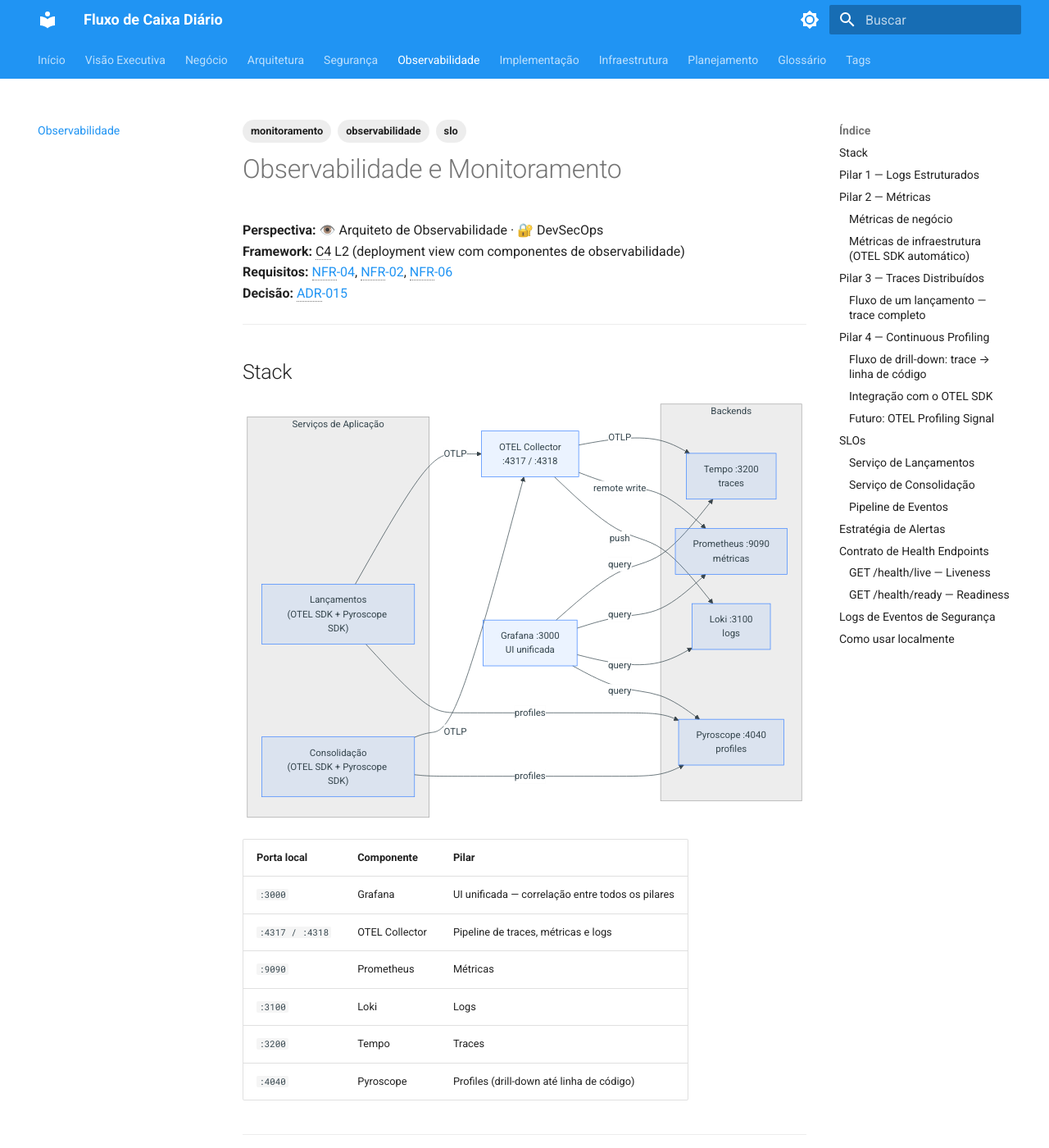
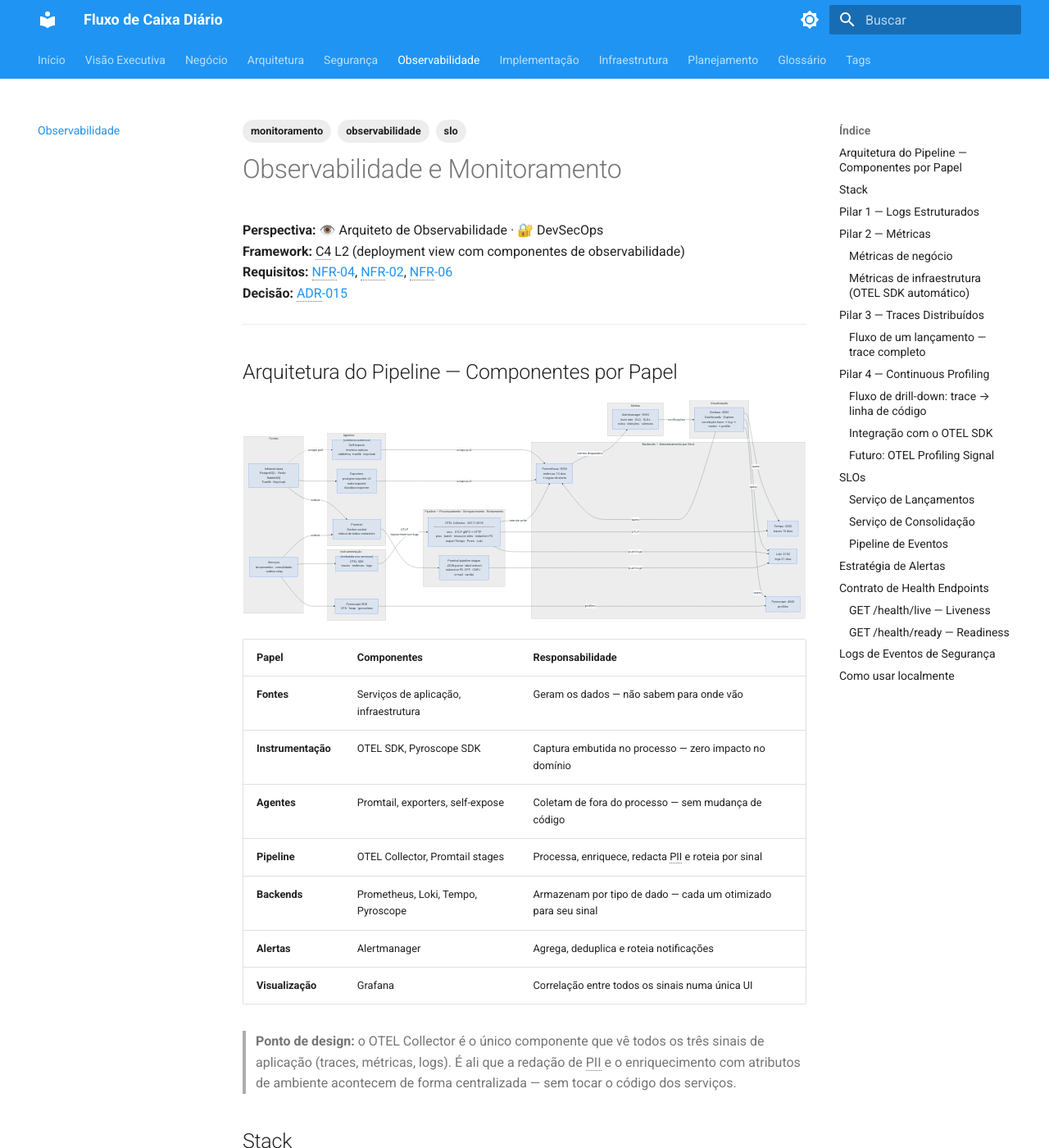
Before and after one commit to gsperim/account-engine-lab, an MkDocs documentation site: the page built from docs/observabilidade/index.md, in a window 1280 px wide and 1400 px high. Shown: the whole window at 82% size. Built offline with MkDocs 1.6.1 and Material for MkDocs 9.7.7, drawn with Linux system fonts in a browser that asks for light colours.

Commit message:
docs(obs): diagrama de arquitetura do pipeline classificado por papel
flowchart LR com subgraphs: Fontes → Instrumentação → Agentes →
Pipeline (processamento/enriquecimento/roteamento) → Backends →
Alertas → Visualização. Tabela de papéis e nota de design sobre
o Collector como ponto central de PII redaction.

Co-Authored-By: Claude Sonnet 4.6 <noreply@anthropic.com>

````diff
--- a/docs/observabilidade/index.md
+++ b/docs/observabilidade/index.md
@@ -14,35 +14,90 @@ tags:
 
 ---
 
-## Stack
+## Arquitetura do Pipeline — Componentes por Papel
 
 ```mermaid
 flowchart LR
-    subgraph Servicos["Serviços de Aplicação"]
-        LA["Lançamentos\n(OTEL SDK + Pyroscope SDK)"]
-        CO["Consolidação\n(OTEL SDK + Pyroscope SDK)"]
+    subgraph FONTES["Fontes"]
+        direction TB
+        SVC["Serviços\nlancamentos · consolidado\n· outbox-relay"]
+        INFRA["Infraestrutura\nPostgreSQL · Redis · RabbitMQ\nTraefik · Keycloak"]
     end
 
-    COL["OTEL Collector\n:4317 / :4318"]
-
-    subgraph Backends["Backends"]
-        TM["Tempo :3200\ntraces"]
-        PR["Prometheus :9090\nmétricas"]
-        LK["Loki :3100\nlogs"]
-        PY["Pyroscope :4040\nprofiles"]
+    subgraph INSTRUMENTACAO["Instrumentação\n(embutida nos serviços)"]
+        direction TB
+        OTEL_SDK["OTEL SDK\ntraces · métricas · logs"]
+        PYRO_SDK["Pyroscope SDK\nCPU · heap · goroutines"]
     end
 
-    GF["Grafana :3000\nUI unificada"]
+    subgraph AGENTES["Agentes\n(coletores externos)"]
+        direction TB
+        PROMTAIL["Promtail\nDocker socket\nstdout de todos containers"]
+        EXPORTERS["Exporters\npostgres-exporter ×2\nredis-exporter\nblackbox-exporter"]
+        SELF["Self-expose\n/metrics nativos\nrabbitmq · traefik · keycloak"]
+    end
 
-    LA -->|"OTLP"| COL
-    CO -->|"OTLP"| COL
-    LA -->|"profiles"| PY
-    CO -->|"profiles"| PY
-    COL -->|"OTLP"| TM
-    COL -->|"remote write"| PR
-    COL -->|"push"| LK
-    GF -->|"query"| TM & PR & LK & PY
+    subgraph PIPELINE["Pipeline — Processamento · Enriquecimento · Roteamento"]
+        direction TB
+        OTELCOL["OTEL Collector  :4317/:4318\n────────────────────────────\nrecv   OTLP gRPC + HTTP\nproc   batch · resource attrs · redaction PII\nexport Tempo · Prom · Loki"]
+        PROMTAIL_PROC["Promtail pipeline stages\nJSON parse · label extract\nredaction PII  CPF · CNPJ · e-mail · cartão"]
+    end
+
+    subgraph BACKENDS["Backends — Armazenamento por Sinal"]
+        direction TB
+        TEMPO["Tempo :3200\ntraces  15 dias"]
+        PROM["Prometheus :9090\nmétricas  15 dias\n+ regras de alerta"]
+        LOKI["Loki :3100\nlogs  31 dias"]
+        PYRO["Pyroscope :4040\nprofiles"]
+    end
+
+    subgraph ALERTAS["Alertas"]
+        AM["Alertmanager :9093\nburn rate · DLQ · SLOs\nrotas · inibições · silences"]
+    end
+
+    subgraph VISUALIZACAO["Visualização"]
+        GRAFANA["Grafana :3000\nDashboards · Explore\ncorrelação trace → log → metric → profile"]
+    end
+
+    SVC --> OTEL_SDK & PYRO_SDK
+    INFRA --> EXPORTERS
+    INFRA -. "scrape pull" .-> SELF
+
+    OTEL_SDK -->|"OTLP\ntraces+metrics+logs"| OTELCOL
+    SVC -->|"stdout"| PROMTAIL
+    INFRA -->|"stdout"| PROMTAIL
+
+    PROMTAIL --> PROMTAIL_PROC
+    PROMTAIL_PROC -->|"push logs"| LOKI
+
+    OTELCOL -->|"OTLP"| TEMPO
+    OTELCOL -->|"remote write"| PROM
+    OTELCOL -->|"push logs"| LOKI
+
+    PYRO_SDK -->|"profiles"| PYRO
+
+    EXPORTERS -->|"scrape pull"| PROM
+    SELF -->|"scrape pull"| PROM
+
+    PROM -->|"alertas disparados"| AM
+    AM -->|"notificações"| GRAFANA
+
+    GRAFANA -->|"query"| TEMPO & PROM & LOKI & PYRO
 ```
+
+| Papel | Componentes | Responsabilidade |
+|-------|-------------|-----------------|
+| **Fontes** | Serviços de aplicação, infraestrutura | Geram os dados — não sabem para onde vão |
+| **Instrumentação** | OTEL SDK, Pyroscope SDK | Captura embutida no processo — zero impacto no domínio |
+| **Agentes** | Promtail, exporters, self-expose | Coletam de fora do processo — sem mudança de código |
+| **Pipeline** | OTEL Collector, Promtail stages | Processa, enriquece, redacta PII e roteia por sinal |
+| **Backends** | Prometheus, Loki, Tempo, Pyroscope | Armazenam por tipo de dado — cada um otimizado para seu sinal |
+| **Alertas** | Alertmanager | Agrega, deduplica e roteia notificações |
+| **Visualização** | Grafana | Correlação entre todos os sinais numa única UI |
+
+> **Ponto de design:** o OTEL Collector é o único componente que vê todos os três sinais de aplicação (traces, métricas, logs). É ali que a redação de PII e o enriquecimento com atributos de ambiente acontecem de forma centralizada — sem tocar o código dos serviços.
+
+## Stack
 
 | Porta local | Componente | Pilar |
 |-------------|-----------|-------|
````
